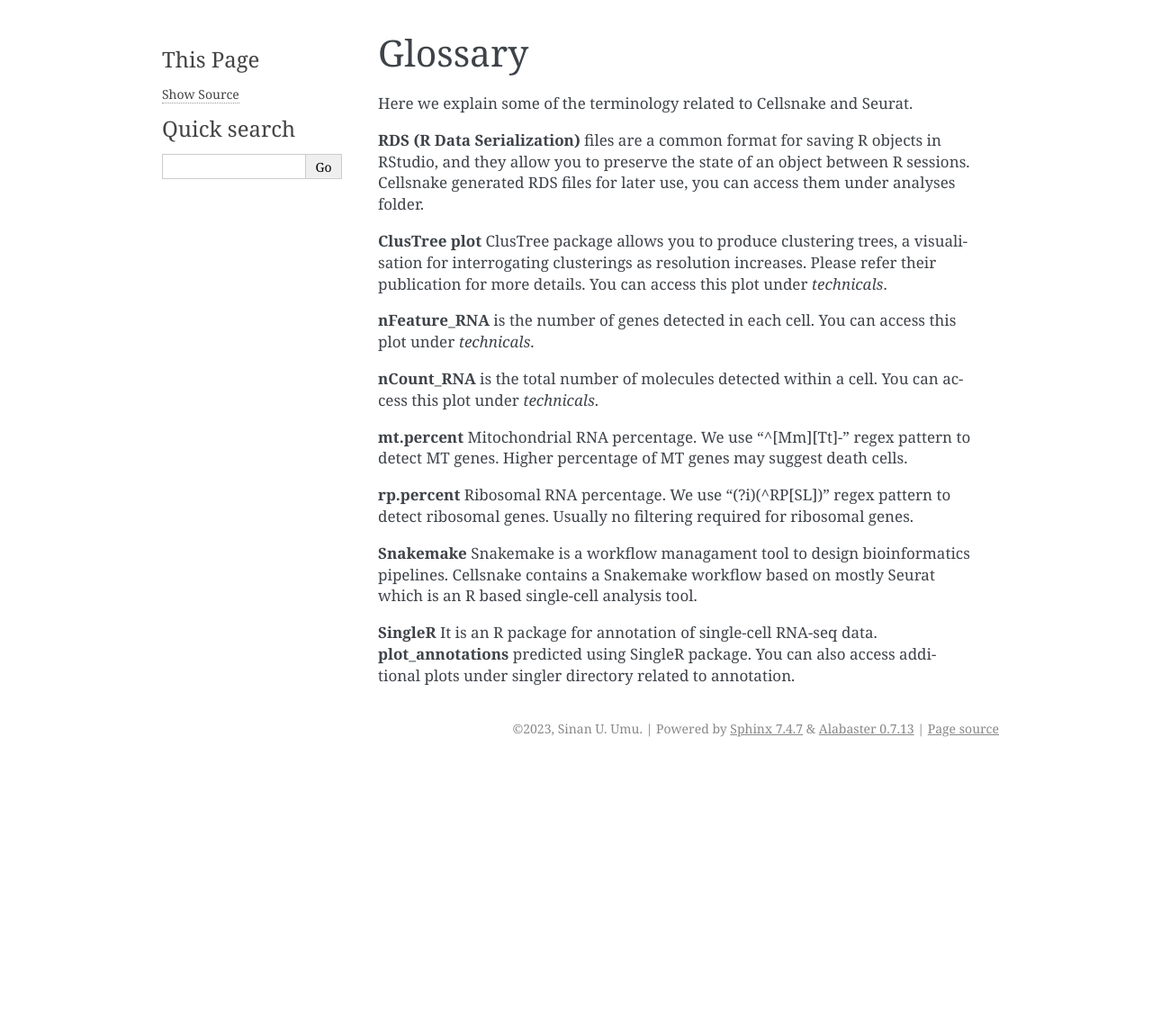
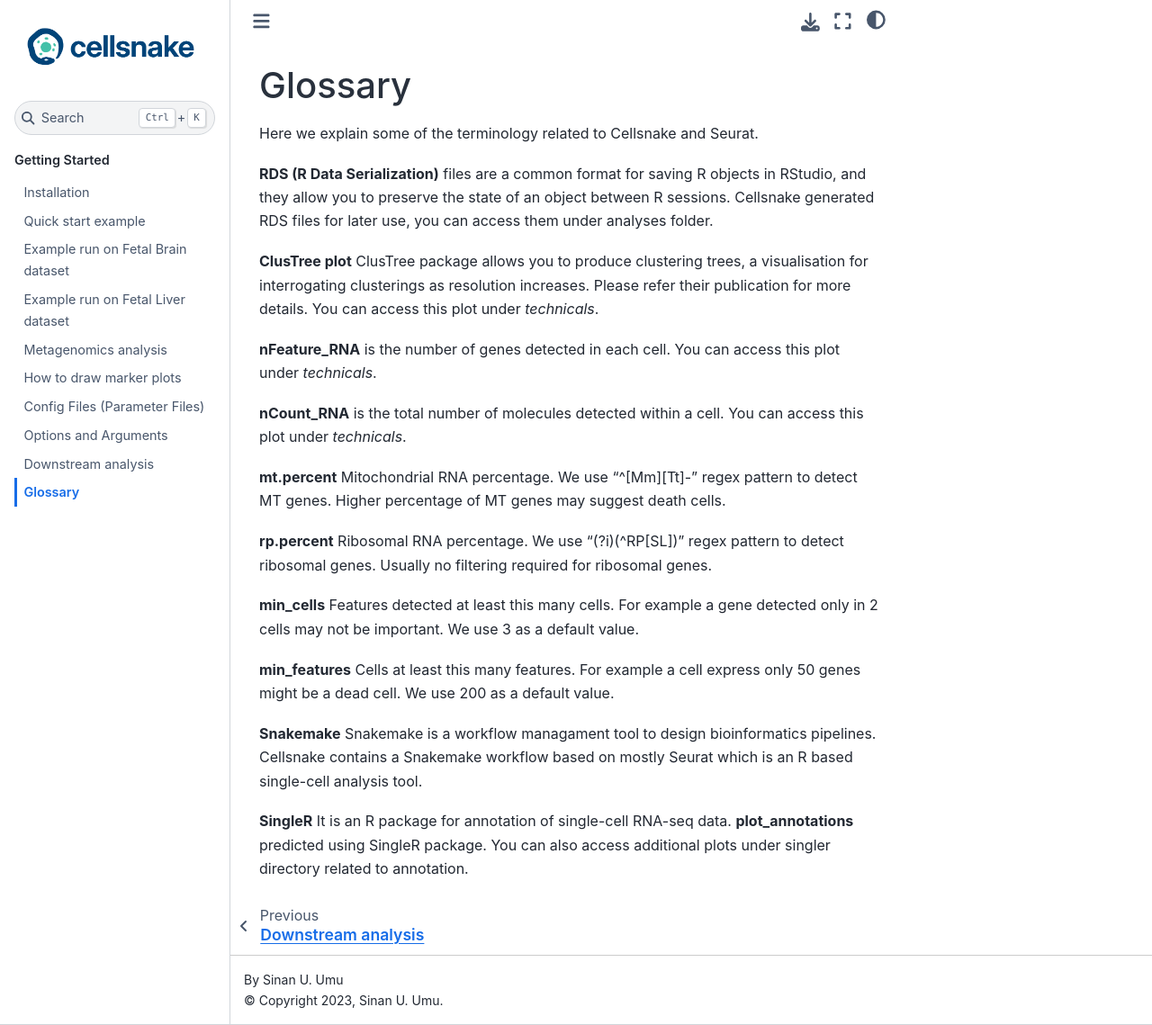
Before and after one commit to sinanugur/cellsnake, a Sphinx documentation site: the page built from docs/glossary.rst, in a window 1280 px wide and 1139 px high. Shown: the whole window at 90% size. Built offline with Sphinx 7.4.7 and the Sphinx Book theme 1.1.4, drawn with Linux system fonts in a browser that asks for light colours.

Commit message:
theme and downstream

```diff
--- a/docs/conf.py
+++ b/docs/conf.py
@@ -46,13 +46,13 @@ exclude_patterns = ['_build', 'Thumbs.db', '.DS_Store']
 # The theme to use for HTML and HTML Help pages.  See the documentation for
 # a list of builtin themes.
 #
-html_theme = 'alabaster'
+html_theme = 'sphinx_book_theme'
 #html_theme = "sphinx_rtd_theme"
 # Add any paths that contain custom static files (such as style sheets) here,
 # relative to this directory. They are copied after the builtin static files,
 # so a file named "default.css" will overwrite the builtin "default.css".
 html_static_path = ['_static']
-
+html_logo="cellsnake-logo-blue-small.png"
 
 
 # The master toctree document.
--- /dev/null
+++ b/docs/downstream.rst
@@ -0,0 +1,34 @@
+*******************
+Downstream analysis
+*******************
+
+Cellsnake provides RDS files for downstream analysis.
+
+
+The RDS files are saved in the `analyses` or `analyses_integrated` directories.
+
+
+The RDS files can be loaded into R using the readRDS function.
+
+For example, to load the Seurat object for the analysis with 10% MT threshold and 0.8 resolution, use the following command:
+
+.. code-block:: R
+
+    library(Seurat)
+    seurat_object <- readRDS("analyses/processed/percent_mt~10/resolution~0.8/sample_name.rds")
+
+
+Annotation of cell types for this same dataset can be found in the `analyses/singler` directory.
+
+.. code-block:: R
+
+    library(Seurat)
+    seurat_object <- readRDS("./analyses/singler/percent_mt~10/resolution~0.8/sample_name.rds")
+
+
+Kraken2 predictions (metagenomics results) for this same dataset can be found in the `analyses/kraken` directory.
+
+.. code-block:: R
+
+    library(Seurat)
+    seurat_object <- readRDS("./analyses/kraken/0_3/percent_mt~10/resolution~0.8/sample_name/microbiome-full-genus-level.rds")
--- a/docs/glossary.rst
+++ b/docs/glossary.rst
@@ -16,6 +16,10 @@ Here we explain some of the terminology related to Cellsnake and Seurat.
 
 **rp.percent** Ribosomal RNA percentage. We use "(?i)(^RP[SL])" regex pattern to detect ribosomal genes. Usually no filtering required for ribosomal genes.
 
+**min_cells** Features detected at least this many cells. For example a gene detected only in 2 cells may not be important. We use 3 as a default value.
+
+**min_features** Cells at least this many features. For example a cell express only 50 genes might be a dead cell. We use 200 as a default value.
+
 **Snakemake** Snakemake is a workflow managament tool to design bioinformatics pipelines. Cellsnake contains a Snakemake workflow based on mostly Seurat which is an R based single-cell analysis tool.
 
 **SingleR** It is an R package for annotation of single-cell RNA-seq data. **plot_annotations** predicted using SingleR package. You can also access additional plots under singler directory related to annotation.
--- a/docs/index.rst
+++ b/docs/index.rst
@@ -25,4 +25,5 @@ Welcome to **Cellsnake**'s Documentation!
    markers.rst
    configs.rst
    options.rst
+   downstream.rst
    glossary.rst
--- a/docs/requirements.txt
+++ b/docs/requirements.txt
@@ -3,3 +3,4 @@ sphinx_rtd_theme==1.0.0
 readthedocs-sphinx-search==0.1.1
 myst-parser==0.16.1
 attrs==21.4.0
+sphinx-book-theme==1.0.1
```
